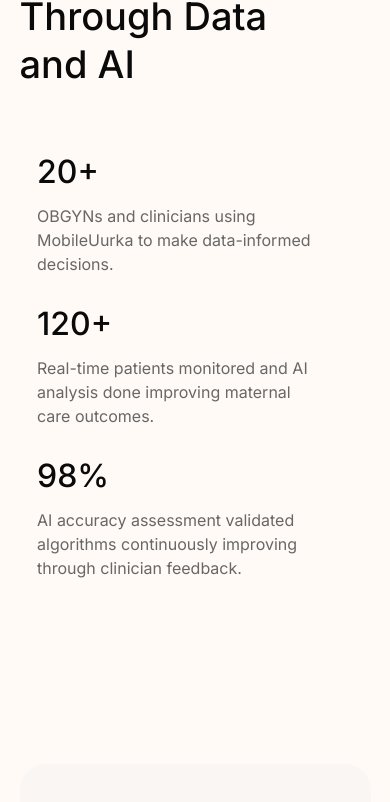
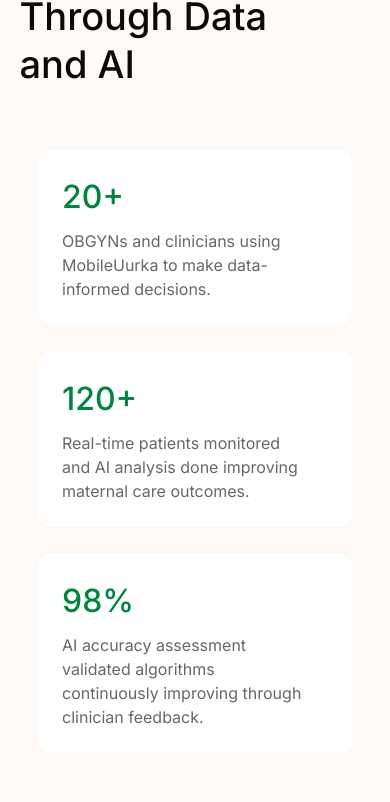
Before and after one commit to MobileUurka/mobileuurka.github.io, a React (Vite) app: page / in a window 390 px wide. Shown: the part 1271-2073 px from the top of the page. Built offline with nearby package versions, Linux system fonts and the light colour scheme.

Commit message:
Enhance metrics display for mobile devices
- Add subtle container boxes around metrics on mobile
- Highlight metric numbers with primary color
- Maintain clean desktop layout with responsive design
- Improve visual hierarchy and readability

```diff
--- a/src/components/About.tsx
+++ b/src/components/About.tsx
@@ -3,7 +3,7 @@
 const About = () => {
     return (
         <div className='w-[90%] mx-auto grid grid-cols-1 lg:grid-cols-[50%_50%] mb-[10vh] lg:mb-[20vh]'>
-            <div className='w-full overflow-hidden relative mb-4 lg:mb-0 lg:w-[90%] bg-[#F3F3F3]/50 rounded-4xl aspect-square'>
+            <div className='w-full overflow-hidden relative mb-4 lg:mb-0 lg:w-[90%] bg-white rounded-4xl aspect-square'>
                 <img
                     src={mac}
                     alt=""
@@ -15,19 +15,19 @@
                 <h2 className='text-[38px] font-medium'>Who we are ?</h2>
                 <p className='text-[#676767] my-3 w-[85%]'>MobileUurka is a health technology company focused on advancing maternal care through artificial intelligence.
                     Our platform supports OBGYNs and healthcare professionals by these empowering evidence-based clinical decisions and better outcomes for mothers an babies</p>
-                <div className='w-[90%] lg:w-[85%] flex flex-row items-center gap-3 bg-[#F3F3F3]/50 py-4 px-4 mt-6 rounded-lg'>
+                <div className='w-[90%] lg:w-[85%] flex flex-row items-center gap-3 bg-white py-4 px-4 mt-6 rounded-lg'>
                     <div className='w-1.5 h-1.5 rounded-[50%] bg-primary'></div>
                     <div className='text-[#676767]'>Analyzing patient data</div>
                 </div>
-                <div className='w-[90%] lg:w-[85%] flex flex-row items-center gap-3 bg-[#F3F3F3]/50 py-4 px-4 mt-2 rounded-lg'>
+                <div className='w-[90%] lg:w-[85%] flex flex-row items-center gap-3 bg-white py-4 px-4 mt-2 rounded-lg'>
                     <div className='w-1.5 h-1.5 rounded-[50%] bg-primary'></div>
                     <div className='text-[#676767]'>Identifying potential risks</div>
                 </div>
-                <div className='w-[90%] lg:w-[85%] flex flex-row items-center gap-3 bg-[#F3F3F3]/50 py-4 px-4 mt-2 rounded-lg'>
+                <div className='w-[90%] lg:w-[85%] flex flex-row items-center gap-3 bg-white py-4 px-4 mt-2 rounded-lg'>
                     <div className='w-1.5 h-1.5 rounded-[50%] bg-primary'></div>
                     <div className='text-[#676767]'>Offering actionable insights</div>
                 </div>
-                <div className='w-[90%] lg:w-[85%] flex flex-row items-center gap-3 bg-[#F3F3F3]/50 py-4 px-4 mt-2 rounded-lg'>
+                <div className='w-[90%] lg:w-[85%] flex flex-row items-center gap-3 bg-white py-4 px-4 mt-2 rounded-lg'>
                     <div className='w-1.5 h-1.5 rounded-[50%] bg-primary'></div>
                     <div className='text-[#676767]'>Analyzing patient data</div>
                 </div>
--- a/src/components/Metrics.tsx
+++ b/src/components/Metrics.tsx
@@ -5,16 +5,16 @@
       <div className='text-[#8B8B8B]'>Impact Metrics</div>
       <div className='w-[90%] lg:w-[30%] text-[38px] p-0 m-0 leading-12 font-medium'>Driving Impact Through Data and AI</div>
       <div className='mt-15 lg:mt-25 grid grid-cols-1 md:grid-cols-3 gap-6'>
-            <div className='mx-auto flex flex-col gap-2 w-[90%] lg:border-r lg:border-r-[#6C6C6C]/17'>
-                <span className='text-[32px] font-medium'>20+</span>
+        <div className='mx-auto flex flex-col gap-2 w-[90%] lg:border-r lg:border-r-[#6C6C6C]/17 md:bg-transparent md:border-none md:rounded-none md:p-0 bg-white border border-gray-200/30 rounded-xl p-6'>
+          <span className='text-[32px] font-medium text-primary'>20+</span>
           <p className='w-[90%] text-[#676767]'>OBGYNs and clinicians using MobileUurka to make data-informed decisions.</p>
         </div>
-             <div className='mx-auto flex flex-col gap-2 w-[90%] lg:border-r lg:border-r-[#6C6C6C]/17'>
-                <span className='text-[32px] font-medium'>120+</span>
+        <div className='mx-auto flex flex-col gap-2 w-[90%] lg:border-r lg:border-r-[#6C6C6C]/17 md:bg-transparent md:border-none md:rounded-none md:p-0 bg-white border border-gray-200/30 rounded-xl p-6'>
+          <span className='text-[32px] font-medium text-primary'>120+</span>
           <p className='w-[90%] text-[#676767]'>Real-time patients monitored and AI analysis done improving maternal care outcomes.</p>
         </div>
-             <div className='mx-auto flex flex-col gap-2 w-[90%]'>
-                <span className='text-[32px] font-medium'>98%</span>
+        <div className='mx-auto flex flex-col gap-2 w-[90%] md:bg-transparent md:border-none md:rounded-none md:p-0 bg-white border border-gray-200/30 rounded-xl p-6'>
+          <span className='text-[32px] font-medium text-primary'>98%</span>
           <p className='w-[90%] text-[#676767]'>AI accuracy assessment validated algorithms continuously improving through clinician feedback.</p>
         </div>
       </div>
```
Lines whose indentation alone changed are shown as unchanged.
